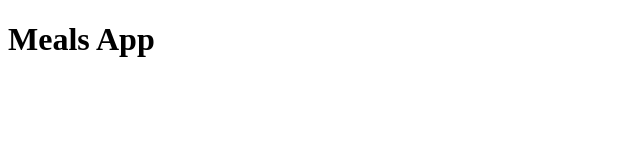
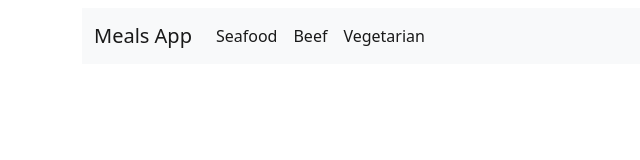
Before and after one commit to faizi2500/Meals-App, a website built with webpack: page src/index.html in a window 1280 px wide. Shown: the whole page, without its empty margins (0-640 px from the left). Built offline with nearby package versions, Linux system fonts and the light colour scheme; no server answers.

Commit message:
Add display method for meals

```diff
--- a/src/index.html
+++ b/src/index.html
@@ -7,6 +7,60 @@
     <title>Meals App</title>
   </head>
   <body>
-    <h1>Meals App</h1>
+    <div class="container mt-2">
+      <nav class="navbar navbar-expand-lg navbar-light bg-light">
+        <div class="container-fluid">
+          <a class="navbar-brand" href="#">Meals App</a>
+          <button
+            class="navbar-toggler"
+            type="button"
+            data-bs-toggle="collapse"
+            data-bs-target="#navbarSupportedContent"
+            aria-controls="navbarSupportedContent"
+            aria-expanded="false"
+            aria-label="Toggle navigation"
+          >
+            <span class="navbar-toggler-icon"></span>
+          </button>
+          <div class="collapse navbar-collapse" id="navbarSupportedContent">
+            <ul class="navbar-nav me-auto mb-2 mb-lg-0" id="navArea">
+              <li class="nav-item">
+                <a
+                  class="nav-link active"
+                  aria-current="page"
+                  href="#"
+                  id="Seafood"
+                  >Seafood</a
+                >
+              </li>
+
+              <li class="nav-item">
+                <a
+                  id="Beef"
+                  class="nav-link active"
+                  aria-current="page"
+                  href="#"
+                  >Beef</a
+                >
+              </li>
+
+              <li class="nav-item">
+                <a
+                  id="Vegetarian"
+                  class="nav-link active"
+                  aria-current="page"
+                  href="#"
+                  >Vegetarian</a
+                >
+              </li>
+            </ul>
+          </div>
+        </div>
+      </nav>
+    </div>
+
+    <div class="content mt-2 p-3">
+      <div class="row" id="contentArea"></div>
+    </div>
   </body>
 </html>
--- a/src/index.js
+++ b/src/index.js
@@ -1 +1,34 @@
-console.log('Test Ok');
+import 'bootstrap/dist/css/bootstrap.min.css';
+import './style.css';
+
+const navArea = document.querySelector('#navArea');
+const contentArea = document.querySelector('#contentArea');
+
+const menuItemes = async (mealType) => {
+  await fetch(`https://www.themealdb.com/api/json/v1/1/filter.php?c=${mealType}`)
+    .then((res) => res.json())
+    .then((data) => {
+      contentArea.innerHTML = '';
+      data.meals.forEach((el, index) => {
+        if (index < 6) {
+          const text = `<div class="col-lg-4">
+                <div class="card card-body mb-2">${el.strMeal}</div>
+            </div>`;
+          contentArea.innerHTML += text;
+        }
+      });
+    });
+};
+
+const navBtns = [...navArea.children];
+
+navBtns.forEach((val) => {
+  const nav = document.querySelector(`#${val.children[0].id}`);
+  nav.addEventListener('click', (e) => {
+    menuItemes(e.target.textContent);
+  });
+});
+
+window.onload = () => {
+  menuItemes('Seafood');
+};
--- /dev/null
+++ b/src/style.css
@@ -0,0 +1,8 @@
+body {
+  margin: 0;
+}
+
+.content {
+  width: 91%;
+  margin: auto;
+}
```
